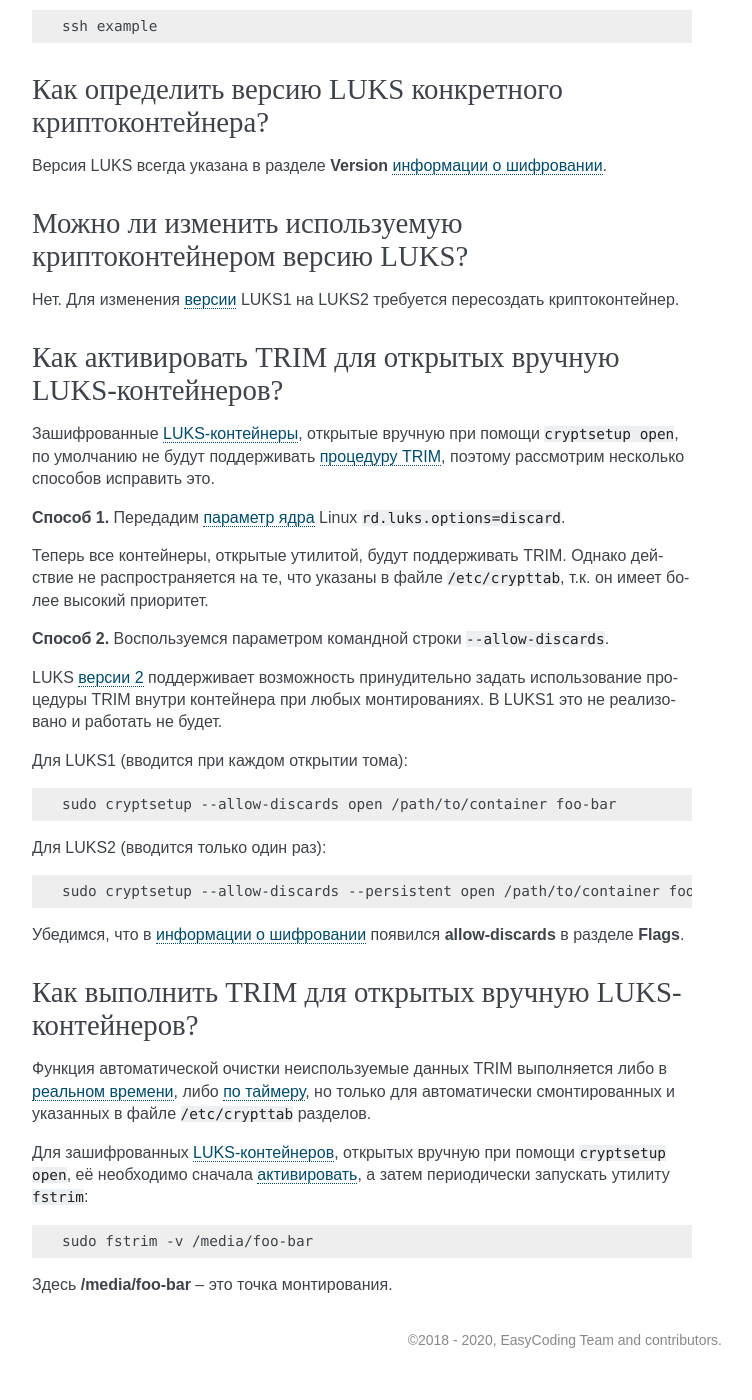
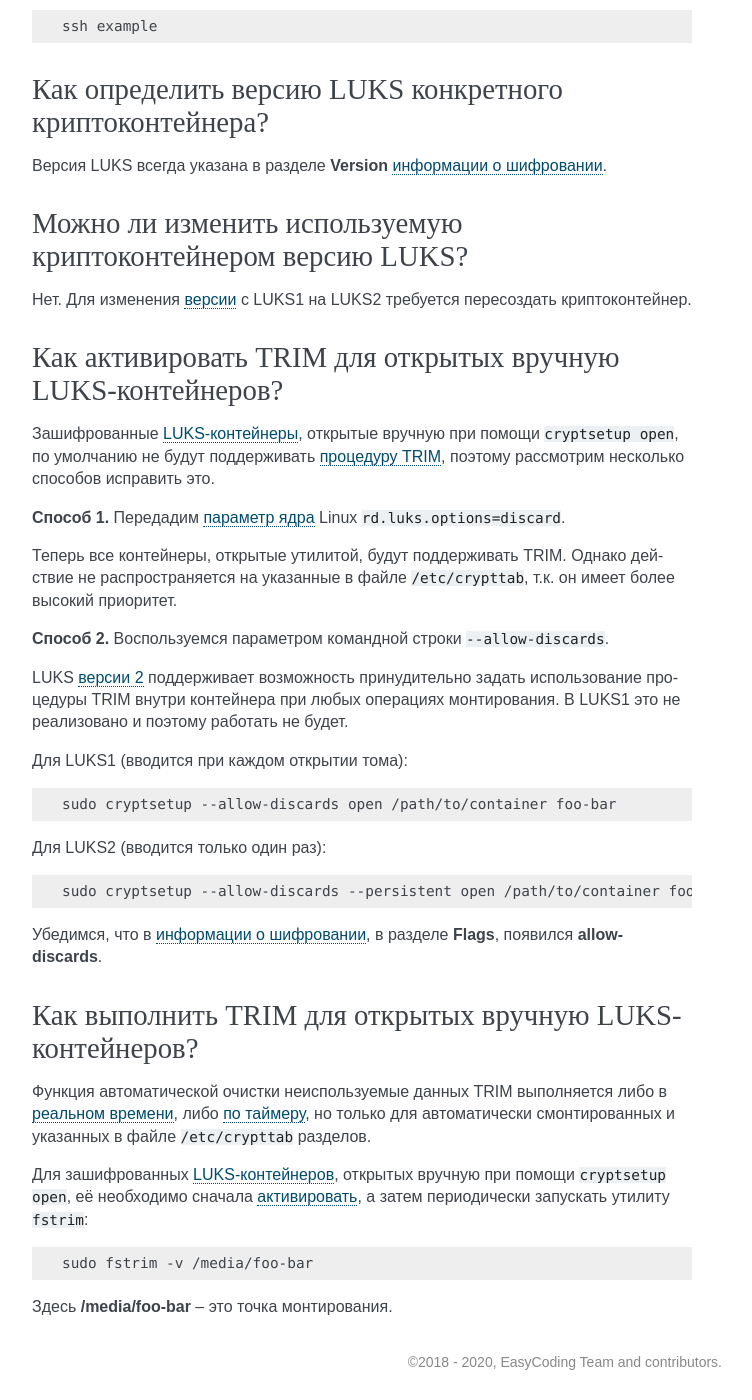
Before and after one commit to RussianFedora/FAQ, a Sphinx documentation site: the page built from source/security.rst, in a window 1280 px wide and 1400 px high, scrolled down 33306 px. Shown: the whole window, without its empty margins (388-1140 px from the left). Built offline with Sphinx 7.4.7, drawn with Linux system fonts in a browser that asks for light colours; comment, search, counter and statistics services are not loaded; before the commit the page ends 34684 px from its top, so only the background shows below that.

```diff
--- a/source/security.rst
+++ b/source/security.rst
@@ -1920,7 +1920,7 @@ Cryptsetup поддерживает монтирование как :ref:`TrueCr
 Можно ли изменить используемую криптоконтейнером версию LUKS?
 ================================================================
 
-Нет. Для изменения :ref:`версии <luks-version>` LUKS1 на LUKS2 требуется пересоздать криптоконтейнер.
+Нет. Для изменения :ref:`версии <luks-version>` с LUKS1 на LUKS2 требуется пересоздать криптоконтейнер.
 
 .. index:: luks, encryption, trim, cryptsetup
 .. _luks-trim-open:
@@ -1932,11 +1932,11 @@ Cryptsetup поддерживает монтирование как :ref:`TrueCr
 
 **Способ 1.** Передадим :ref:`параметр ядра <kernelpm-perm>` Linux ``rd.luks.options=discard``.
 
-Теперь все контейнеры, открытые утилитой, будут поддерживать TRIM. Однако действие не распространяется на те, что указаны в файле ``/etc/crypttab``, т.к. он имеет более высокий приоритет.
+Теперь все контейнеры, открытые утилитой, будут поддерживать TRIM. Однако действие не распространяется на указанные в файле ``/etc/crypttab``, т.к. он имеет более высокий приоритет.
 
 **Способ 2.** Воспользуемся параметром командной строки ``--allow-discards``.
 
-LUKS :ref:`версии 2 <luks-version>` поддерживает возможность принудительно задать использование процедуры TRIM внутри контейнера при любых монтированиях. В LUKS1 это не реализовано и работать не будет.
+LUKS :ref:`версии 2 <luks-version>` поддерживает возможность принудительно задать использование процедуры TRIM внутри контейнера при любых операциях монтирования. В LUKS1 это не реализовано и поэтому работать не будет.
 
 Для LUKS1 (вводится при каждом открытии тома):
 
@@ -1950,7 +1950,7 @@ LUKS :ref:`версии 2 <luks-version>` поддерживает возмож
 
     sudo cryptsetup --allow-discards --persistent open /path/to/container foo-bar
 
-Убедимся, что в :ref:`информации о шифровании <luks-info>` появился **allow-discards** в разделе **Flags**.
+Убедимся, что в :ref:`информации о шифровании <luks-info>`, в разделе **Flags**, появился **allow-discards**.
 
 .. index:: luks, encryption, trim, cryptsetup
 .. _luks-trim-execute:
```
